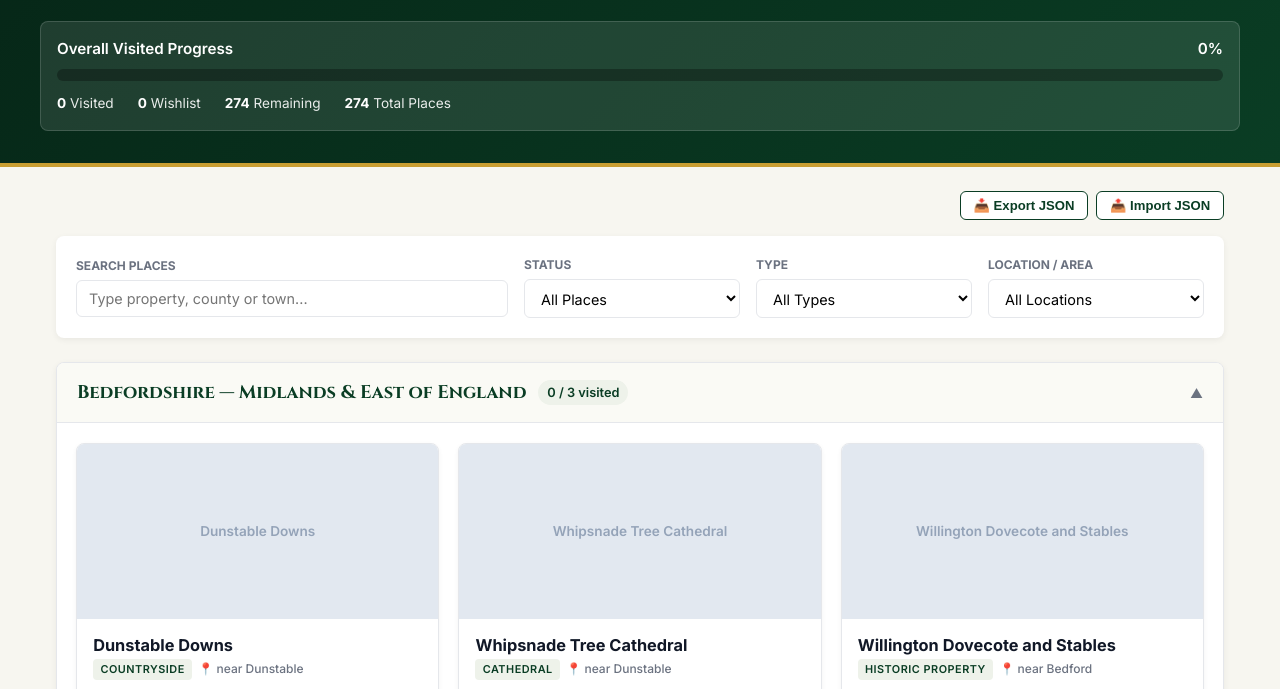
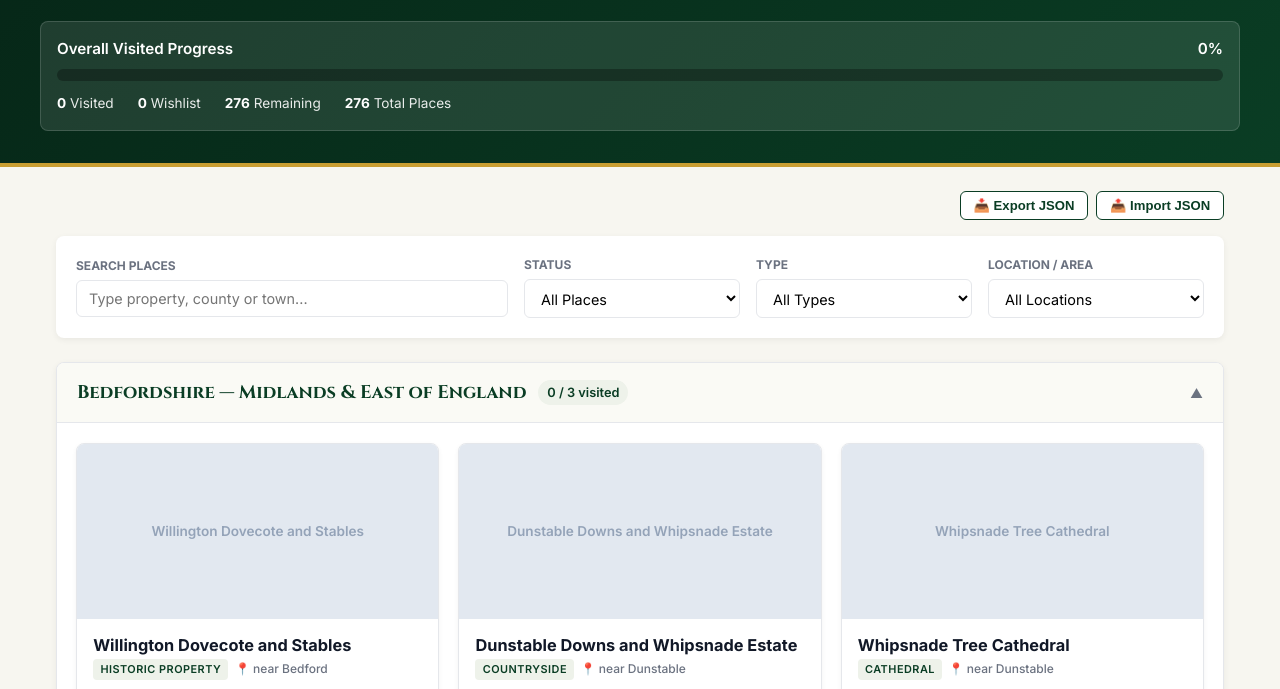
Before and after one commit to closerthanmost/NTChecklist, a plain HTML site: page index.html in a window 1280 px wide. Shown: the part 111-800 px from the top of the page. Drawn offline with Linux system fonts and the light colour scheme; no server answers.

Commit message:
Refactor location data and update comments

```diff
--- a/index.html
+++ b/index.html
@@ -232,7 +232,7 @@
       color: #fff;
     }
 
-    /* Location Group */
+    /* Location Accordion */
     .location-group {
       background: #fff;
       border-radius: var(--radius);
@@ -582,7 +582,7 @@
     }
 
     // ----------------------------------------------------
-    // 2. DATASET WITH DIRECT OFFICIAL NT URL PATHS
+    // 2. DATASET WITH VERIFIED OFFICIAL NATIONAL TRUST SLUGS
     // ----------------------------------------------------
     const RAW_DATA = [
       // === LONDON & SOUTH EAST ===
@@ -680,25 +680,27 @@
       { region: "London & South East", location: "Isle of Wight", sub: "near Newport", name: "Newtown National Nature Reserve", category: "Historic Property", wiki: "Newtown Old Town Hall", slug: "isle-of-wight/newtown-national-nature-reserve-and-old-town-hall" },
 
       // === MIDLANDS & EAST OF ENGLAND ===
-      // Cambridgeshire & Beds
+      // Essex, Bedfordshire & Hertfordshire Hub
+      { region: "Midlands & East of England", location: "Bedfordshire", sub: "near Bedford", name: "Willington Dovecote and Stables", category: "Historic Property", wiki: "Willington Dovecote and Stables", slug: "essex-bedfordshire-hertfordshire/willington-dovecote-and-stables" },
+      { region: "Midlands & East of England", location: "Bedfordshire", sub: "near Dunstable", name: "Dunstable Downs and Whipsnade Estate", category: "Countryside", wiki: "Dunstable Downs", slug: "essex-bedfordshire-hertfordshire/dunstable-downs-and-whipsnade-estate" },
+      { region: "Midlands & East of England", location: "Bedfordshire", sub: "near Dunstable", name: "Whipsnade Tree Cathedral", category: "Cathedral", wiki: "Whipsnade Tree Cathedral", slug: "essex-bedfordshire-hertfordshire/whipsnade-tree-cathedral" },
+
+      { region: "Midlands & East of England", location: "Essex", sub: "near Bishop's Stortford", name: "Hatfield Forest", category: "Countryside", wiki: "Hatfield Forest", slug: "essex-bedfordshire-hertfordshire/hatfield-forest" },
+      { region: "Midlands & East of England", location: "Essex", sub: "near Coggeshall", name: "Paycocke's House and Garden", category: "Historic Property", wiki: "Paycocke's", slug: "essex-bedfordshire-hertfordshire/paycockes-house-and-garden" },
+      { region: "Midlands & East of England", location: "Essex", sub: "near Coggeshall", name: "Coggeshall Grange Barn", category: "Historic Property", wiki: "Grange Barn", slug: "essex-bedfordshire-hertfordshire/coggeshall-grange-barn" },
+      { region: "Midlands & East of England", location: "Essex", sub: "Colchester", name: "Bourne Mill", category: "Historic Property", wiki: "Bourne Mill, Colchester", slug: "essex-bedfordshire-hertfordshire/bourne-mill" },
+      { region: "Midlands & East of England", location: "Essex", sub: "Rayleigh", name: "Rayleigh Mount", category: "Castle", wiki: "Rayleigh Mount", slug: "essex-bedfordshire-hertfordshire/rayleigh-mount" },
+
+      { region: "Midlands & East of England", location: "Hertfordshire", sub: "near Berkhamsted", name: "Ashridge Estate", category: "Countryside", wiki: "Ashridge", slug: "essex-bedfordshire-hertfordshire/ashridge-estate" },
+      { region: "Midlands & East of England", location: "Hertfordshire", sub: "near Welwyn", name: "Shaw's Corner", category: "Historic Property", wiki: "Shaw's Corner", slug: "essex-bedfordshire-hertfordshire/shaws-corner" },
+
+      // Cambridgeshire
       { region: "Midlands & East of England", location: "Cambridgeshire", sub: "near Cambridge", name: "Wimpole Estate", category: "Historic House", wiki: "Wimpole Estate", slug: "cambridgeshire/wimpole-estate" },
       { region: "Midlands & East of England", location: "Cambridgeshire", sub: "near Cambridge", name: "Anglesey Abbey, Gardens & Mill", category: "Historic House", wiki: "Anglesey Abbey", slug: "cambridgeshire/anglesey-abbey-gardens-and-lode-mill" },
       { region: "Midlands & East of England", location: "Cambridgeshire", sub: "near Ely", name: "Wicken Fen Nature Reserve", category: "Countryside", wiki: "Wicken Fen", slug: "cambridgeshire/wicken-fen-nature-reserve" },
-      { region: "Midlands & East of England", location: "Cambridgeshire", sub: "near St Ives", name: "Houghton Mill", category: "Historic Property", wiki: "Houghton Mill", slug: "cambridgeshire/houghton-mill-and-waterclose-meadows" },
+      { region: "Midlands & East of England", location: "Cambridgeshire", sub: "near St Ives", name: "Houghton Mill and Waterclose Meadows", category: "Historic Property", wiki: "Houghton Mill", slug: "cambridgeshire/houghton-mill-and-waterclose-meadows" },
       { region: "Midlands & East of England", location: "Cambridgeshire", sub: "Wisbech", name: "Peckover House and Garden", category: "Historic House", wiki: "Peckover House and Garden", slug: "cambridgeshire/peckover-house-and-garden" },
-
-      { region: "Midlands & East of England", location: "Bedfordshire", sub: "near Dunstable", name: "Dunstable Downs", category: "Countryside", wiki: "Dunstable Downs", slug: "bedfordshire/dunstable-downs-and-whipsnade-estate" },
-      { region: "Midlands & East of England", location: "Bedfordshire", sub: "near Dunstable", name: "Whipsnade Tree Cathedral", category: "Cathedral", wiki: "Whipsnade Tree Cathedral", slug: "bedfordshire/whipsnade-tree-cathedral" },
-      { region: "Midlands & East of England", location: "Bedfordshire", sub: "near Bedford", name: "Willington Dovecote and Stables", category: "Historic Property", wiki: "Willington Dovecote and Stables", slug: "bedfordshire/willington-dovecote-and-stables" },
-
-      // Essex & Hertfordshire
-      { region: "Midlands & East of England", location: "Essex", sub: "near Bishop's Stortford", name: "Hatfield Forest", category: "Countryside", wiki: "Hatfield Forest", slug: "essex/hatfield-forest" },
-      { region: "Midlands & East of England", location: "Essex", sub: "near Coggeshall", name: "Paycocke's House and Garden", category: "Historic Property", wiki: "Paycocke's", slug: "essex/paycockes-house-and-garden" },
-      { region: "Midlands & East of England", location: "Essex", sub: "near Coggeshall", name: "Grange Barn", category: "Historic Property", wiki: "Grange Barn", slug: "essex/coggeshall-grange-barn" },
-      { region: "Midlands & East of England", location: "Essex", sub: "Colchester", name: "Bourne Mill", category: "Historic Property", wiki: "Bourne Mill, Colchester", slug: "essex/bourne-mill" },
-
-      { region: "Midlands & East of England", location: "Hertfordshire", sub: "near Berkhamsted", name: "Ashridge Estate", category: "Countryside", wiki: "Ashridge", slug: "hertfordshire/ashridge-estate" },
-      { region: "Midlands & East of England", location: "Hertfordshire", sub: "near Welwyn", name: "Shaw's Corner", category: "Historic Property", wiki: "Shaw's Corner", slug: "hertfordshire/shaws-corner" },
+      { region: "Midlands & East of England", location: "Cambridgeshire", sub: "Ramsey", name: "Ramsey Abbey Gatehouse", category: "Abbey", wiki: "Ramsey Abbey", slug: "cambridgeshire/ramsey-abbey-gatehouse" },
 
       // Norfolk & Suffolk
       { region: "Midlands & East of England", location: "Norfolk", sub: "near Aylsham", name: "Blickling Estate", category: "Historic House", wiki: "Blickling Hall", slug: "norfolk/blickling-estate" },
@@ -937,7 +939,7 @@
     const sites = RAW_DATA.map(item => ({
       ...item,
       id: generateId(item),
-      ntUrl: item.slug ? `https://www.nationaltrust.org.uk/visit/${item.slug}` : `https://www.nationaltrust.org.uk/search?query=${encodeURIComponent(item.name)}`
+      ntUrl: `https://www.nationaltrust.org.uk/visit/${item.slug}`
     }));
 
     // ----------------------------------------------------
@@ -1076,7 +1078,7 @@
     // ----------------------------------------------------
     // 5. BATCH IMAGE LOADER & PERSISTENT CACHE
     // ----------------------------------------------------
-    const PHOTO_CACHE_KEY = "nt_property_photos_v4";
+    const PHOTO_CACHE_KEY = "nt_property_photos_v5";
     let photoCache = {};
     try {
       const stored = localStorage.getItem(PHOTO_CACHE_KEY);
```
